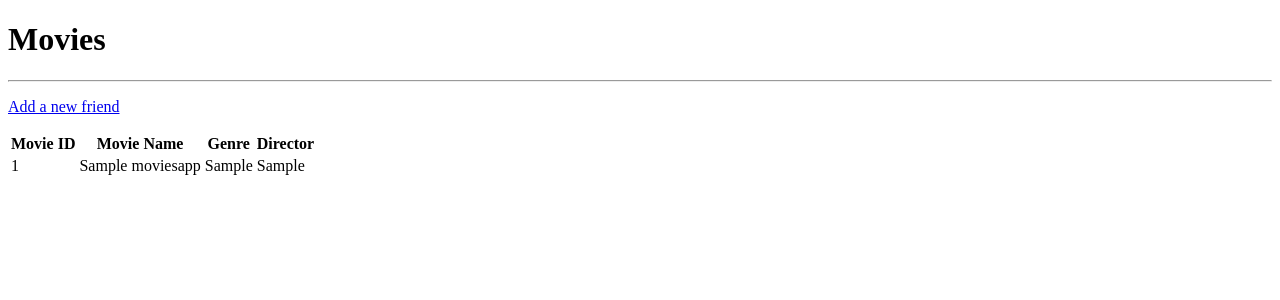
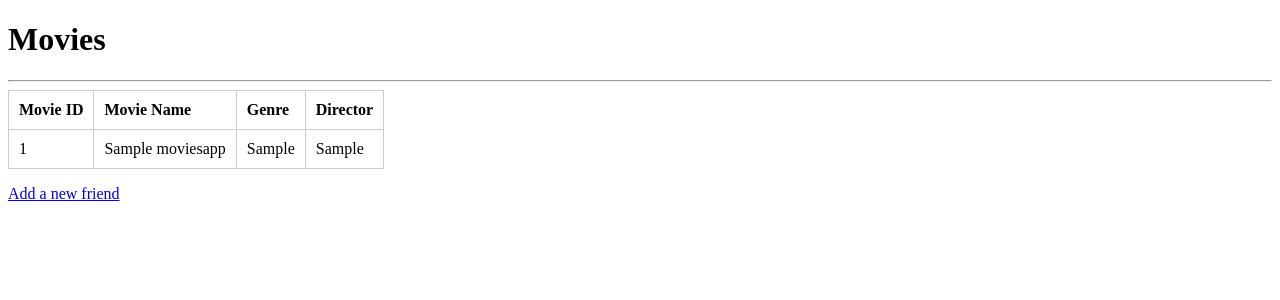
Before and after one commit to zzh568568/HW4, a Flask app: page / in a window 1280 px wide. Shown: the top 300 px of the page. Run offline with Flask 2, Linux system fonts and the light colour scheme; tables that the repository leaves empty hold one stand-in row (values such as "Sample post"); parts of the project's set-up code (start-up, migrations or seed data) failed here and were passed over.

Commit message:
format the table

```diff
--- a/templates/index.html
+++ b/templates/index.html
@@ -1,8 +1,26 @@
 {% extends 'base.html' %}
 
 {% block body %}
-<p><a href="{{ url_for('.add_movie')}}"> Add a new friend</a>
+
 {% if movies %}
+
+<style>
+  table {
+    border-collapse: collapse;
+  }
+  th, td {
+    border: 1px solid #ccc;
+    padding: 10px;
+    text-align: left;
+  }
+  tr:nth-child(even) {
+    background-color: #eee;
+  }
+  tr:nth-child(odd) {
+    background-color: #fff;
+  }
+</style>
+
     <table>
         <thead>
             <tr>
@@ -27,4 +45,7 @@
         </tbody>
     </table>
 {% endif %}
+
+<p><a href="{{ url_for('.add_movie')}}"> Add a new friend</a></p>
+
 {% endblock %}
```
